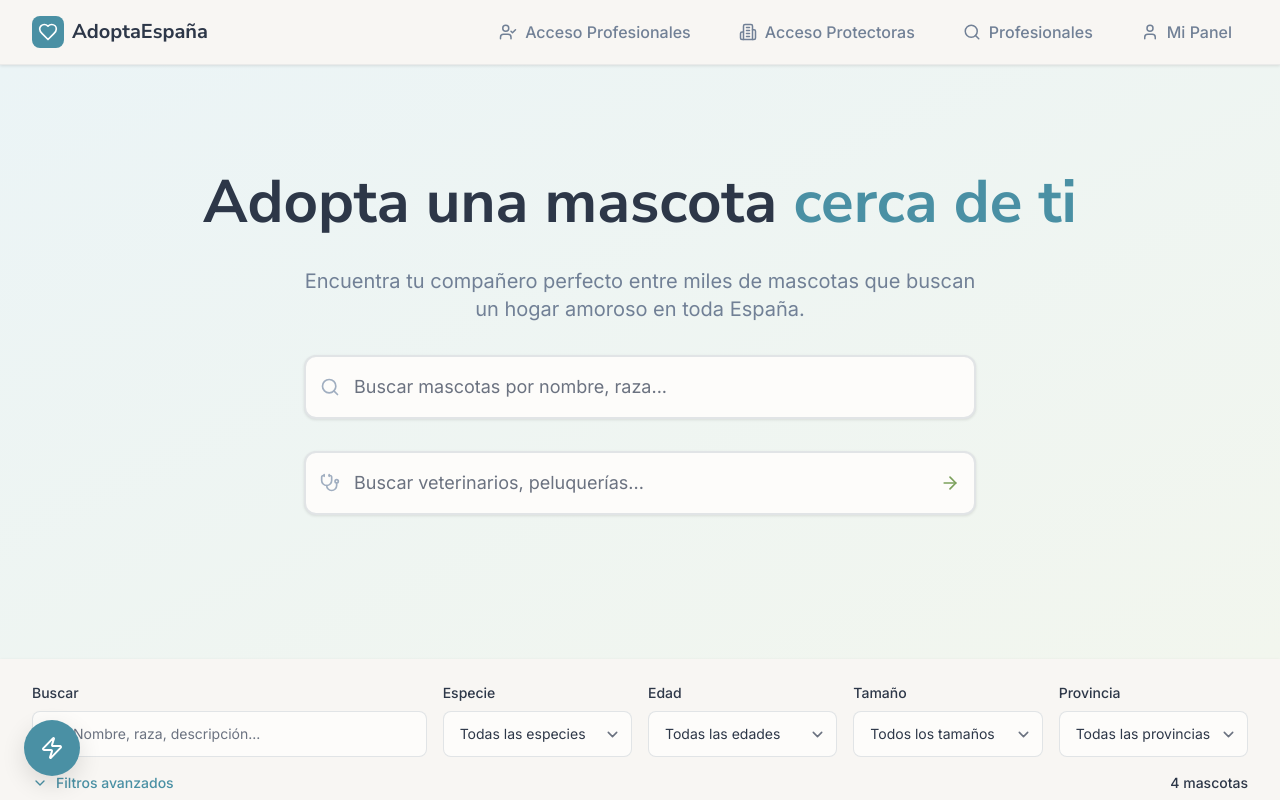
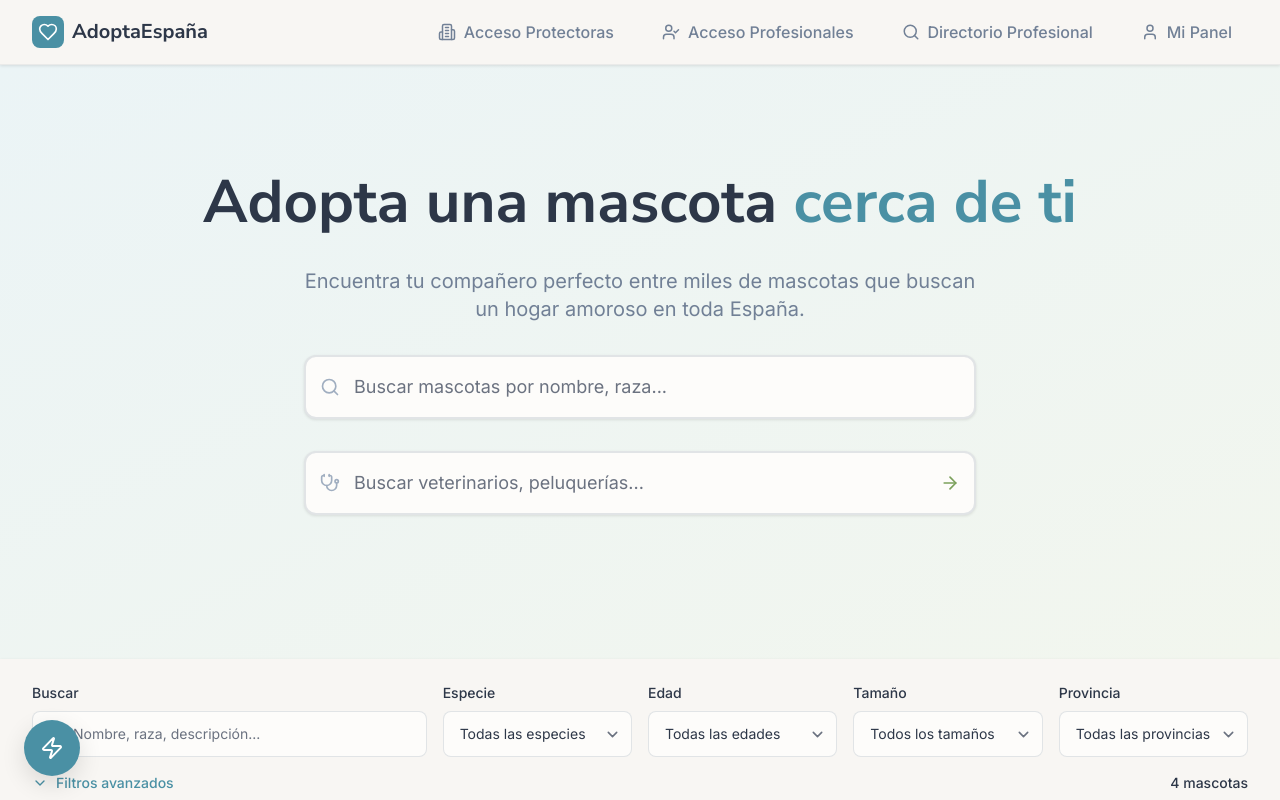
Before and after one commit to migansdr/petadopt, a React (Vite) app: page / in a window 1280 px wide. Shown: the top 800 px of the page. Built offline with nearby package versions, Linux system fonts and the light colour scheme.

Commit message:
Fix header order and change professional name

```diff
--- a/src/pages/public-pet-adoption-homepage/index.jsx
+++ b/src/pages/public-pet-adoption-homepage/index.jsx
@@ -186,8 +186,16 @@
               </span>
             </div>
 
-            {/* Navigation - Nuevo orden */}
+            {/* Navigation - Orden corregido: Acceso Protectoras, Acceso Profesionales, Directorio Profesional, Mi Panel */}
             <div className="flex items-center space-x-4">
+              <button
+                onClick={handleLogin}
+                className="nav-link flex items-center space-x-2 px-4 py-2 rounded-lg hover:bg-primary-50 transition-all duration-200"
+              >
+                <Icon name="Building2" size={18} />
+                <span className="hidden sm:inline">Acceso Protectoras</span>
+              </button>
+
               <button
                 onClick={handleProfessionalLogin}
                 className="nav-link flex items-center space-x-2 px-4 py-2 rounded-lg hover:bg-secondary-50 transition-all duration-200"
@@ -197,19 +205,11 @@
               </button>
 
               <button
-                onClick={handleLogin}
-                className="nav-link flex items-center space-x-2 px-4 py-2 rounded-lg hover:bg-primary-50 transition-all duration-200"
-              >
-                <Icon name="Building2" size={18} />
-                <span className="hidden sm:inline">Acceso Protectoras</span>
-              </button>
-
-              <button
                 onClick={() => navigate('/professionals')}
                 className="nav-link flex items-center space-x-2 px-4 py-2 rounded-lg hover:bg-primary-50 transition-all duration-200"
               >
                 <Icon name="Search" size={18} />
-                <span className="hidden sm:inline">Profesionales</span>
+                <span className="hidden sm:inline">Directorio Profesional</span>
               </button>
 
               <button
```
